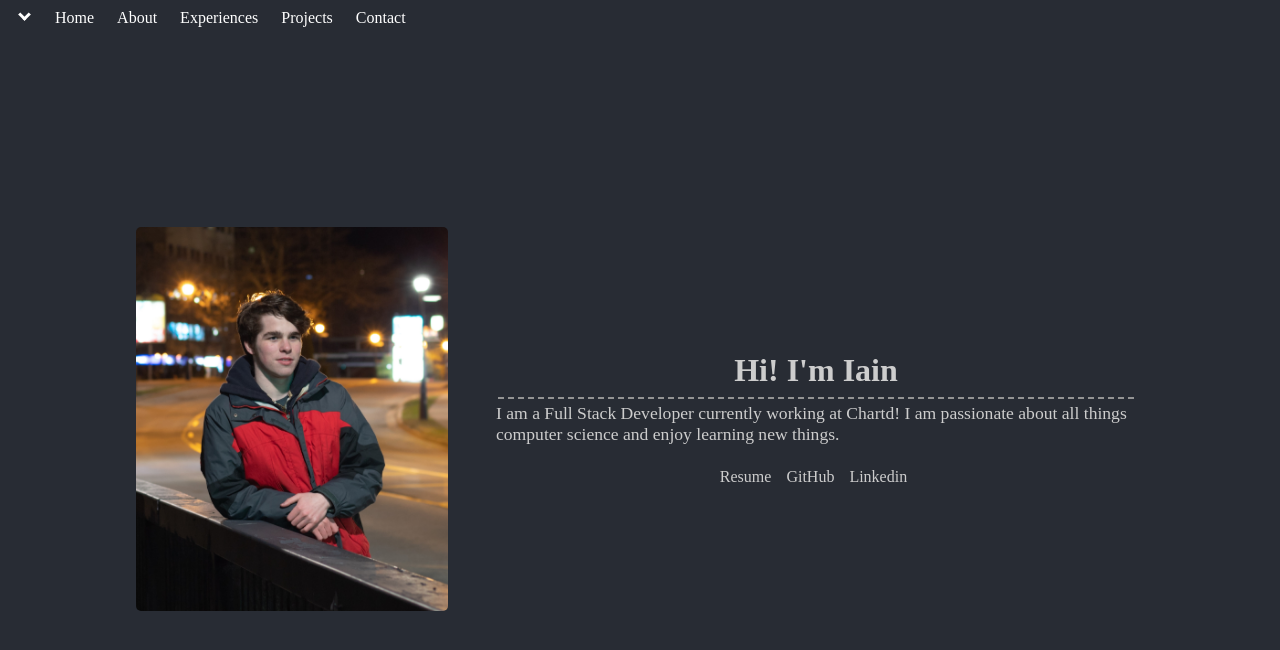
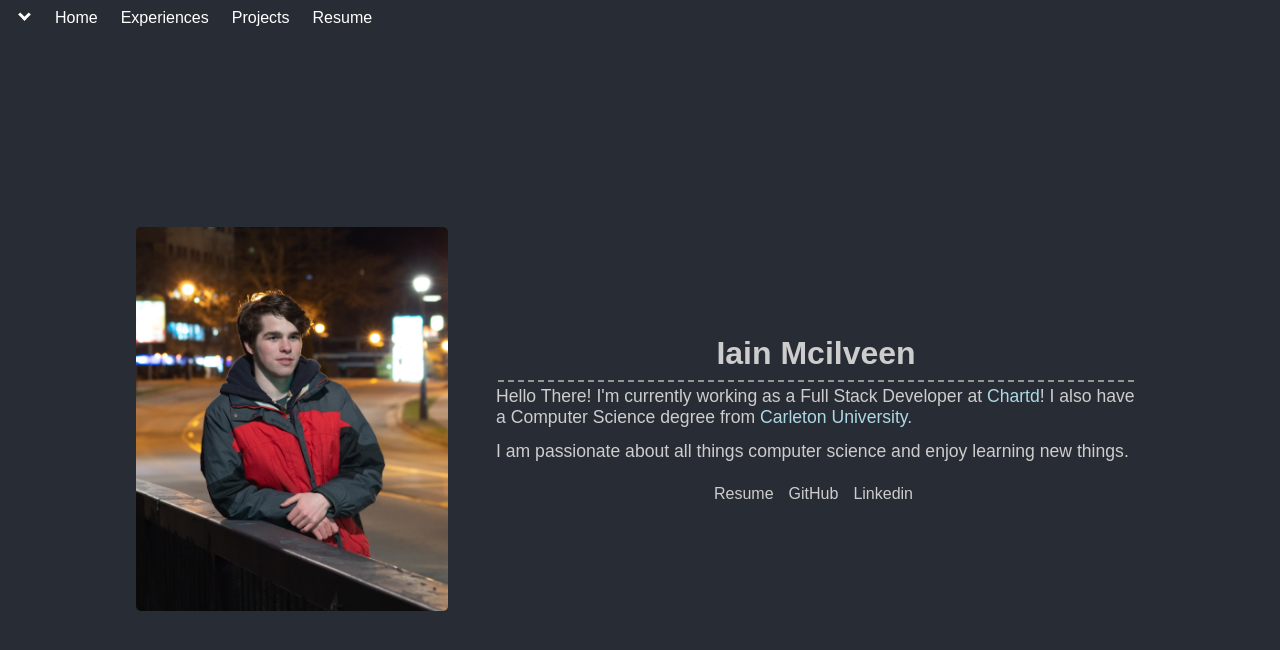
Before and after one commit to IainMcilveen/portfolio-v4, a Nuxt app: page / in a window 1280 px wide. Shown: the top 650 px of the page. Built offline with nearby package versions, Linux system fonts and the light colour scheme.

Commit message:
update some text, fonts, colours

```diff
--- a/app.vue
+++ b/app.vue
@@ -7,6 +7,7 @@
 <style lang="scss">
 html * {
   scrollbar-width: thin;
+  font-family: Arial, Helvetica, sans-serif;
 }
 
 body {
--- a/components/Experience.vue
+++ b/components/Experience.vue
@@ -45,7 +45,7 @@ function getFipped() {
 
   transition: 200ms ease all;
 
-  background-color: white;
+  background-color: $bgLight;
 
   margin: auto;
   margin-bottom: 10px;
@@ -84,6 +84,7 @@ function getFipped() {
     p {
       margin: 0;
       margin-top: 10px;
+      font-size: 1.1em;
     }
 
     #subtitle{
--- a/components/NavBar.vue
+++ b/components/NavBar.vue
@@ -10,10 +10,6 @@ const data: NavItem[] = [
     url: "/"
   },
   {
-    text: "About",
-    url: "/About"
-  },
-  {
     text: "Experiences",
     url: "/experiences"
   },
@@ -22,8 +18,8 @@ const data: NavItem[] = [
     url: "/projects"
   },
   {
-    text: "Contact",
-    url: "/contact"
+    text: "Resume",
+    url: "https://drive.google.com/file/d/1P-3NAXoleGS5Vkq5UAQbExlAARSXi4PA/view?usp=share_link"
   }
 ];
 
--- a/pages/experiences.vue
+++ b/pages/experiences.vue
@@ -79,5 +79,7 @@ const data: ExperienceData[] = [
 <style lang="scss" scoped>
 .Experiences {
   overflow-x: hidden;
+  padding-top: 10px;
+  background-color: $bgDark;
 }
 </style>
--- a/pages/index.vue
+++ b/pages/index.vue
@@ -10,9 +10,10 @@
 			</div>
 			<div class="intro">
 				<div class="introText">
-					<h1>Hi! I'm Iain</h1>
+					<h1>Iain Mcilveen</h1>
 					<hr/>
-					<p>I am a Full Stack Developer currently working at Chartd! I am passionate about all things computer science and enjoy learning new things.</p>
+					<p>Hello There! I'm currently working as a Full Stack Developer at <a href="https://chartd.ai/">Chartd</a>! I also have a Computer Science degree from <a href="https://carleton.ca/">Carleton University.</a></p>
+					<p>I am passionate about all things computer science and enjoy learning new things.</p>
 				</div>
 				<div class="resume">
 					<a href="https://drive.google.com/file/d/1P-3NAXoleGS5Vkq5UAQbExlAARSXi4PA/view?usp=share_link">Resume</a>
@@ -78,6 +79,13 @@
 				margin-bottom: 0.75em;
 				text-align: left;
 				font-size: 1.1em;
+			}
+
+			.introText {
+				a {
+					color: lightblue;
+					text-decoration: none;
+				}
 			}
 
       		.resume {
--- a/pages/projects.vue
+++ b/pages/projects.vue
@@ -133,11 +133,15 @@ const personalProjects: ProjectData[] = [
 
 <template>
   <div class="Projects">
+    <div class="Section-Description">
       <h3>Work Projects</h3>
+    </div>
     <div class="Projects-Container">
       <Project v-for="(exp, index) in workProjects" :project="exp" :key="'Project'+index" />
     </div>
+    <div class="Section-Description">
       <h3>Personal Projects</h3>
+    </div>
     <div class="Projects-Container">
       <Project v-for="(exp, index) in personalProjects" :project="exp" :key="'Project'+index" />
     </div>
@@ -148,11 +152,19 @@ const personalProjects: ProjectData[] = [
 <style lang="scss" scoped>
 .Projects {
   overflow-x: hidden;
+  background-color: $bgDark;
+
+  .Section-Description {
+    color: $bgLight;
+    width: 100vw;
+    text-align: center;
   }
+
   .Projects-Container {
     display: flex;
     flex-wrap: wrap;
     justify-content: center;
     align-items: center;
   }
+}
 </style>
```
Lines whose indentation alone changed are shown as unchanged.
